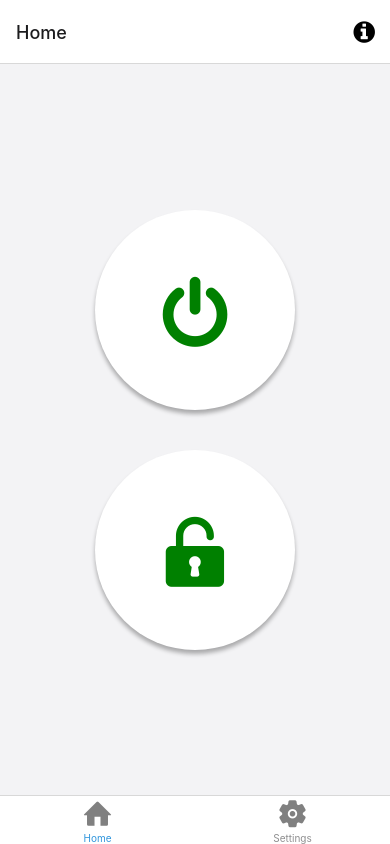
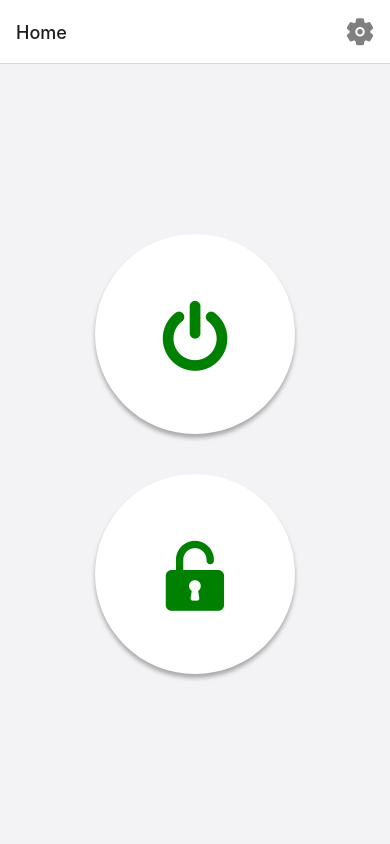
Before and after one commit to Suz8a/driver-go, a React Native app: screen /Home in a window 390 px wide. Built offline with nearby package versions, Linux system fonts and the light colour scheme; what expo-linking would draw is missing.

Commit message:
update routing

```diff
--- a/navigation/index.tsx
+++ b/navigation/index.tsx
@@ -4,7 +4,6 @@
  *
  */
 import { FontAwesome } from "@expo/vector-icons";
-import { createBottomTabNavigator } from "@react-navigation/bottom-tabs";
 import {
   NavigationContainer,
   DefaultTheme,
@@ -12,9 +11,8 @@ import {
 } from "@react-navigation/native";
 import { createNativeStackNavigator } from "@react-navigation/native-stack";
 import * as React from "react";
-import { ColorSchemeName, Pressable } from "react-native";
+import { ColorSchemeName, Pressable, View } from "react-native";
 
-import Colors from "../constants/Colors";
 import useColorScheme from "../hooks/useColorScheme";
 import ModalScreen from "../screens/ModalScreen";
 import NotFoundScreen from "../screens/NotFoundScreen";
@@ -26,10 +24,8 @@ import {
   RootTabScreenProps,
 } from "../types";
 import LinkingConfiguration from "./LinkingConfiguration";
-import HomeIcon from "react-native-vector-icons/Entypo";
 import Icon from "react-native-vector-icons/Ionicons";
 
-const homeIcon = <HomeIcon name="home" size={30} color="gray" />;
 const settingsIcon = <Icon name="ios-settings" size={30} color="gray" />;
 
 export default function Navigation({
@@ -77,59 +73,29 @@ function RootNavigator() {
  * A bottom tab navigator displays tab buttons on the bottom of the display to switch screens.
  * https://reactnavigation.org/docs/bottom-tab-navigator
  */
-const BottomTab = createBottomTabNavigator<RootTabParamList>();
+const RootStack = createNativeStackNavigator<RootTabParamList>();
 
 function BottomTabNavigator() {
-  const colorScheme = useColorScheme();
-
   return (
-    <BottomTab.Navigator
-      initialRouteName="Home"
-      screenOptions={{
-        tabBarActiveTintColor: Colors[colorScheme].tint,
-      }}
-    >
-      <BottomTab.Screen
+    <RootStack.Navigator initialRouteName="Home">
+      <RootStack.Screen
         name="Home"
         component={Home}
         options={({ navigation }: RootTabScreenProps<"Home">) => ({
           title: "Home",
-          tabBarIcon: () => homeIcon,
           headerRight: () => (
             <Pressable
-              onPress={() => navigation.navigate("Modal")}
+              onPress={() => navigation.navigate("Settings")}
               style={({ pressed }) => ({
                 opacity: pressed ? 0.5 : 1,
               })}
             >
-              <FontAwesome
-                name="info-circle"
-                size={25}
-                color={Colors[colorScheme].text}
-                style={{ marginRight: 15 }}
-              />
+              <View style={{ marginRight: 15 }}>{settingsIcon}</View>
             </Pressable>
           ),
         })}
       />
-      <BottomTab.Screen
-        name="Settings"
-        component={Settings}
-        options={{
-          title: "Settings",
-          tabBarIcon: () => settingsIcon,
-        }}
-      />
-    </BottomTab.Navigator>
+      <RootStack.Screen name="Settings" component={Settings} />
+    </RootStack.Navigator>
   );
 }
-
-/**
- * You can explore the built-in icon families and icons on the web at https://icons.expo.fyi/
- */
-function TabBarIcon(props: {
-  name: React.ComponentProps<typeof FontAwesome>["name"];
-  color: string;
-}) {
-  return <FontAwesome size={30} style={{ marginBottom: -3 }} {...props} />;
-}
--- a/screens/Settings.tsx
+++ b/screens/Settings.tsx
@@ -6,6 +6,7 @@ export default function Settings() {
     <View style={styles.container}>
       <Text style={styles.title}>Tab Two</Text>
       <View style={styles.separator} />
+      <Text style={styles.title}>Tab Two</Text>
     </View>
   );
 }
@@ -15,10 +16,12 @@ const styles = StyleSheet.create({
     flex: 1,
     alignItems: "center",
     justifyContent: "center",
+    backgroundColor: "white",
   },
   title: {
     fontSize: 20,
     fontWeight: "bold",
+    color: "black",
   },
   separator: {
     marginVertical: 30,
```
Also changed, not shown: 1 other file (tests, documents, lock files or other folders).
